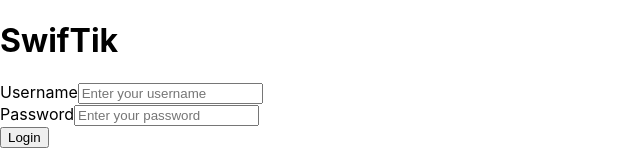
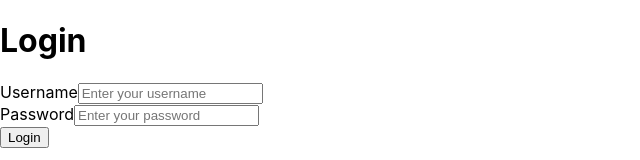
Before and after one commit to CS203-Team-7/SwifTik, a React (Create React App) app in the folder ryan-test/: page /login in a window 1280 px wide. Shown: the top 160 px of the page, without its empty margins (0-640 px from the left). Built offline with nearby package versions, Linux system fonts and the light colour scheme.

Commit message:
useNavigate for page navigation on login

```diff
--- a/ryan-test/src/Login.js
+++ b/ryan-test/src/Login.js
@@ -32,7 +32,7 @@ const Login = () => {
 
   return (
     <div className="login-container">
-      <h1>SwifTik</h1>
+      <h1>Login</h1>
       {error && <p className="error-message">{error}</p>}
       <form>
         <div className="form-group">
```
